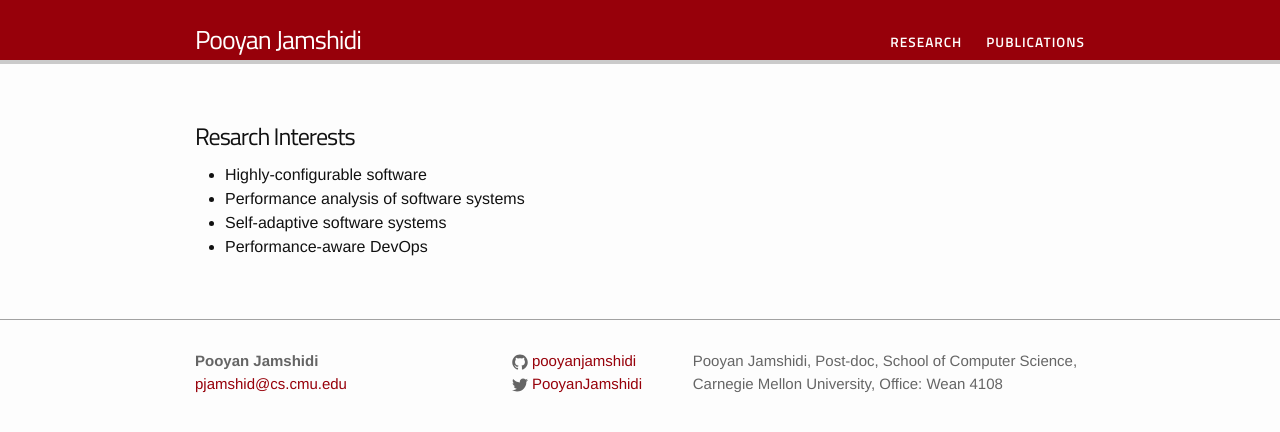
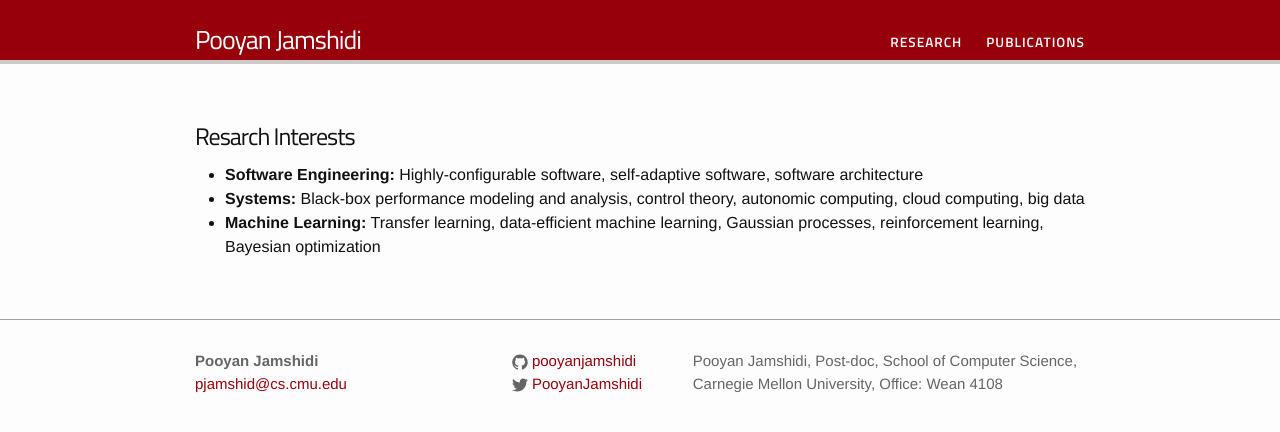
Before and after one commit to pooyanjamshidi/pooyanjamshidi.github.io, a Jekyll site: the page built from pages/research.md, in a window 1280 px wide. Shown: the top 432 px of the page. Built offline with Jekyll 4.4.1, drawn with Linux system fonts in a browser that asks for light colours; our own code applies the rules of GitHub Pages for plain Markdown files.

Commit message:
updated research

```diff
--- a/pages/research.md
+++ b/pages/research.md
@@ -7,7 +7,6 @@ group: research
 
 # Resarch Interests
 
-* Highly-configurable software
-* Performance analysis of software systems
-* Self-adaptive software systems
-* Performance-aware DevOps
+* **Software Engineering:** Highly-configurable software, self-adaptive software, software architecture
+* **Systems:** Black-box performance modeling and analysis, control theory, autonomic computing, cloud computing, big data
+* **Machine Learning:** Transfer learning, data-efficient machine learning, Gaussian processes, reinforcement learning, Bayesian optimization
```
